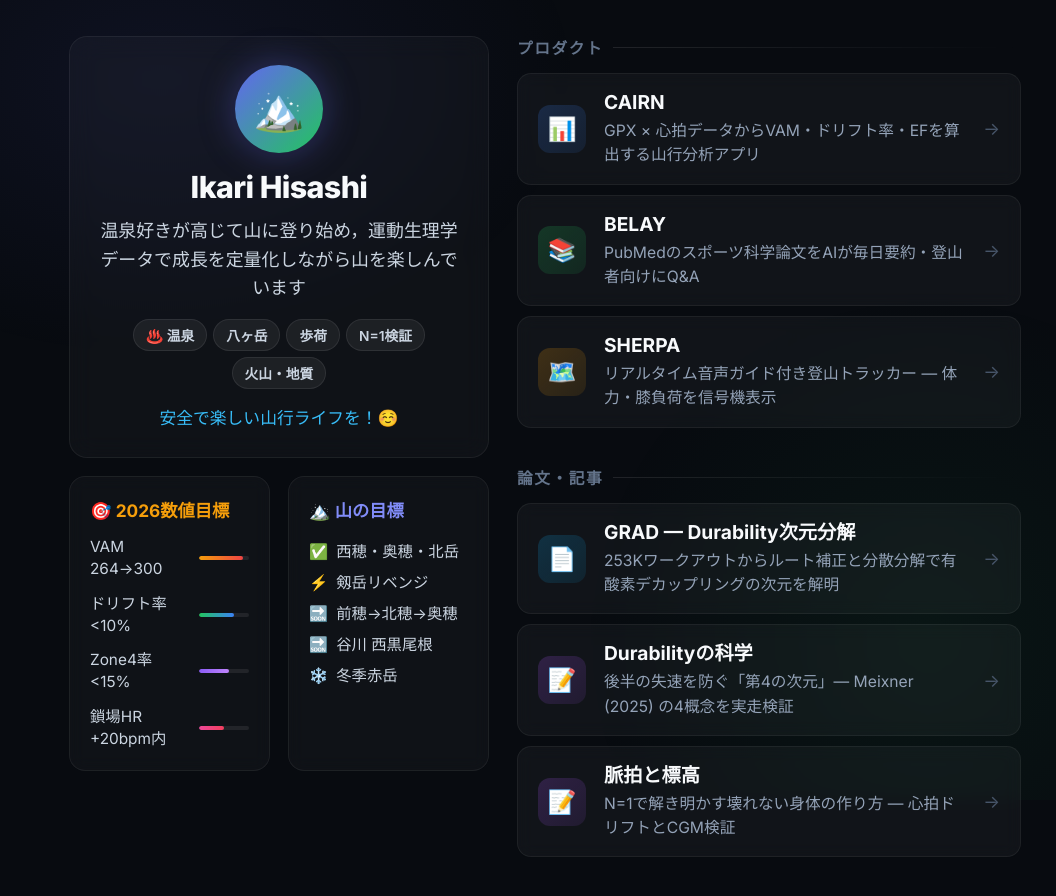
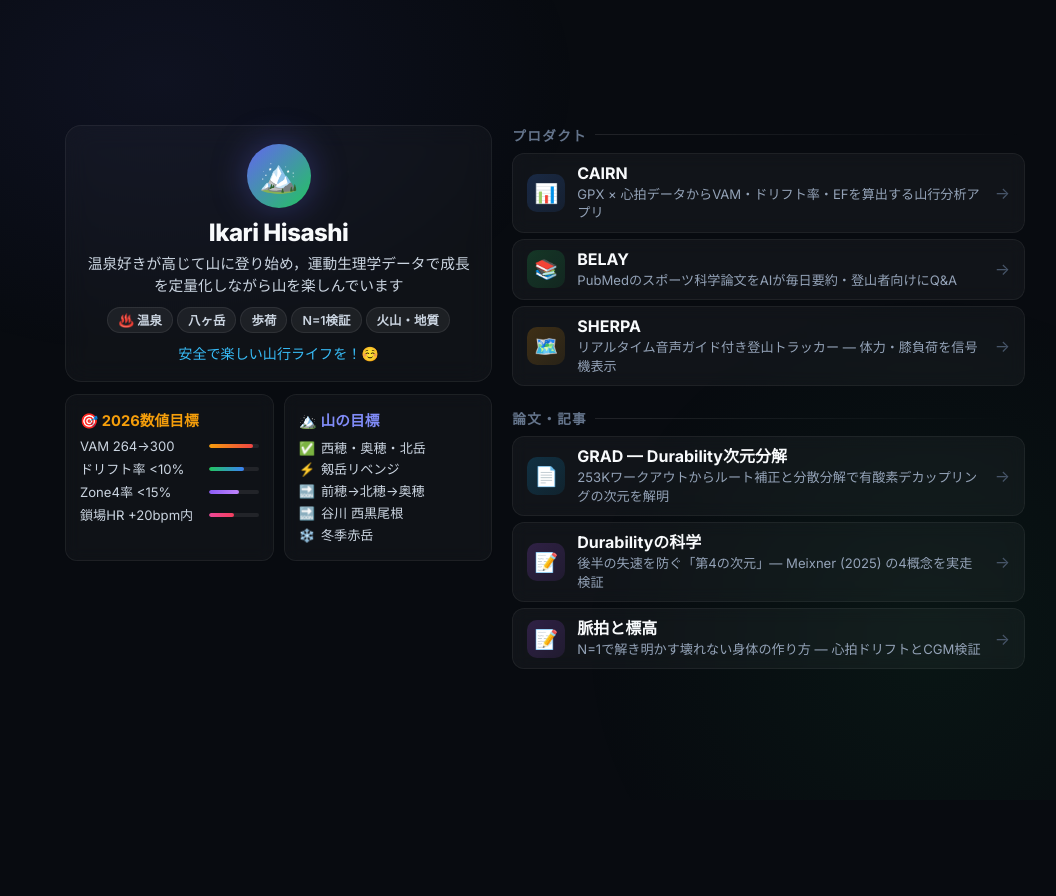
Before and after one commit to ikari12/links, a plain HTML site: page index.html in a window 1280 px wide. Shown: the whole page, without its empty margins (95-1151 px from the left). After the commit the page ends 800 px from the top, so only its background shows below. Drawn offline with Linux system fonts and the light colour scheme.

Commit message:
style: compact layout to fit one viewport

```diff
--- a/index.html
+++ b/index.html
@@ -38,14 +38,14 @@
     width: 100%;
     max-width: 1000px;
     margin: 0 auto;
-    padding: 36px 24px;
+    padding: 20px 20px;
   }
 
   /* 2-Column Dashboard Layout */
   .dashboard {
     display: grid;
     grid-template-columns: 1fr 1.2fr;
-    gap: 28px;
+    gap: 20px;
     align-items: start;
   }
 
@@ -53,13 +53,13 @@
   .left-col {
     display: flex;
     flex-direction: column;
-    gap: 18px;
+    gap: 12px;
   }
 
   /* Profile Card (Left Column) */
   .profile-card {
-    padding: 28px;
-    border-radius: 18px;
+    padding: 18px;
+    border-radius: 16px;
     background: rgba(255,255,255,0.03);
     border: 1px solid rgba(255,255,255,0.06);
     backdrop-filter: blur(12px);
@@ -68,10 +68,10 @@
   }
 
   .avatar {
-    width: 88px; height: 88px; border-radius: 50%;
+    width: 64px; height: 64px; border-radius: 50%;
     background: linear-gradient(135deg, #6366f1, #22c55e);
     display: inline-flex; align-items: center; justify-content: center;
-    font-size: 2.6rem; margin-bottom: 16px;
+    font-size: 2rem; margin-bottom: 10px;
     box-shadow: 0 0 28px rgba(99,102,241,0.25);
     animation: pulse 4s ease-in-out infinite;
   }
@@ -80,15 +80,15 @@
     50% { box-shadow: 0 0 44px rgba(99,102,241,0.45); }
   }
 
-  .profile-card h1 { font-size: 1.9rem; font-weight: 800; letter-spacing: -0.02em; margin-bottom: 12px; }
-  .profile-card .tagline { font-size: 1.12rem; color: #cbd5e1; line-height: 1.6; }
+  .profile-card h1 { font-size: 1.5rem; font-weight: 800; letter-spacing: -0.02em; margin-bottom: 6px; }
+  .profile-card .tagline { font-size: 0.92rem; color: #cbd5e1; line-height: 1.5; }
 
   .tags {
-    display: flex; flex-wrap: wrap; gap: 6px;
-    justify-content: center; margin-top: 16px;
+    display: flex; flex-wrap: wrap; gap: 4px;
+    justify-content: center; margin-top: 10px;
   }
   .tag {
-    font-size: 0.86rem; font-weight: 600; padding: 5px 12px;
+    font-size: 0.78rem; font-weight: 600; padding: 3px 10px;
     border-radius: 100px; background: rgba(255,255,255,0.06);
     color: #cbd5e1; border: 1px solid rgba(255,255,255,0.08);
   }
@@ -97,25 +97,25 @@
   .left-panels {
     display: grid;
     grid-template-columns: 1fr 1fr;
-    gap: 18px;
+    gap: 10px;
   }
 
   .panel {
-    padding: 20px; border-radius: 16px;
+    padding: 14px; border-radius: 12px;
     background: rgba(255,255,255,0.03); border: 1px solid rgba(255,255,255,0.06);
     backdrop-filter: blur(8px); -webkit-backdrop-filter: blur(8px);
   }
   .panel h3 {
-    font-size: 1.08rem; font-weight: 700; margin-bottom: 14px;
+    font-size: 0.92rem; font-weight: 700; margin-bottom: 8px;
     display: flex; align-items: center; gap: 6px;
   }
   .panel-goals h3 { color: #f59e0b; }
   .panel-targets h3 { color: #818cf8; }
 
   /* Goals */
-  .goal-row { display: flex; align-items: center; gap: 8px; margin-bottom: 12px; }
+  .goal-row { display: flex; align-items: center; gap: 6px; margin-bottom: 6px; }
   .goal-row:last-child { margin-bottom: 0; }
-  .goal-text { font-size: 0.96rem; color: #cbd5e1; flex: 1; line-height: 1.45; }
+  .goal-text { font-size: 0.82rem; color: #cbd5e1; flex: 1; line-height: 1.3; }
   .goal-bar-wrap {
     width: 50px; height: 4px; background: rgba(255,255,255,0.08);
     border-radius: 2px; overflow: hidden; flex-shrink: 0;
@@ -129,8 +129,8 @@
   /* Targets */
   .target-list { list-style: none; }
   .target-list li {
-    font-size: 0.96rem; color: #cbd5e1; padding: 4px 0;
-    display: flex; align-items: baseline; gap: 8px; line-height: 1.5;
+    font-size: 0.82rem; color: #cbd5e1; padding: 2px 0;
+    display: flex; align-items: baseline; gap: 6px; line-height: 1.35;
   }
   .target-list .done { color: #4ade80; flex-shrink: 0; }
   .target-list .next { color: #fbbf24; flex-shrink: 0; }
@@ -143,12 +143,12 @@
 
   /* Section divider */
   .section-header {
-    display: flex; align-items: center; gap: 10px;
-    margin: 0 0 14px; font-size: 0.98rem; font-weight: 700;
+    display: flex; align-items: center; gap: 8px;
+    margin: 0 0 8px; font-size: 0.85rem; font-weight: 700;
     text-transform: uppercase; letter-spacing: 0.1em; color: #64748b;
   }
   .right-col .section-header:not(:first-child) {
-    margin-top: 28px;
+    margin-top: 16px;
   }
   .section-header::after {
     content: ''; flex: 1; height: 1px;
@@ -157,8 +157,8 @@
 
   /* Link cards */
   .link-card {
-    display: flex; align-items: center; gap: 18px;
-    padding: 16px 20px; margin-bottom: 10px; border-radius: 14px;
+    display: flex; align-items: center; gap: 12px;
+    padding: 10px 14px; margin-bottom: 6px; border-radius: 12px;
     background: rgba(255,255,255,0.04); border: 1px solid rgba(255,255,255,0.06);
     backdrop-filter: blur(8px); -webkit-backdrop-filter: blur(8px);
     text-decoration: none; color: #f8fafc;
@@ -170,14 +170,14 @@
   }
 
   .link-icon {
-    width: 48px; height: 48px; border-radius: 12px;
+    width: 38px; height: 38px; border-radius: 10px;
     display: flex; align-items: center; justify-content: center;
-    font-size: 1.45rem; flex-shrink: 0;
+    font-size: 1.2rem; flex-shrink: 0;
   }
   .link-info { flex: 1; min-width: 0; }
-  .link-title { font-size: 1.2rem; font-weight: 700; line-height: 1.3; }
-  .link-desc { font-size: 0.98rem; color: #94a3b8; line-height: 1.55; margin-top: 4px; }
-  .link-arrow { color: #475569; font-size: 1.1rem; flex-shrink: 0; transition: transform 0.2s; }
+  .link-title { font-size: 1rem; font-weight: 700; line-height: 1.2; }
+  .link-desc { font-size: 0.82rem; color: #94a3b8; line-height: 1.4; margin-top: 2px; }
+  .link-arrow { color: #475569; font-size: 1rem; flex-shrink: 0; transition: transform 0.2s; }
   .link-card:hover .link-arrow { transform: translateX(3px); color: #cbd5e1; }
 
   .icon-lab   { background: linear-gradient(135deg, rgba(34,197,94,0.2), rgba(34,197,94,0.1)); color: #4ade80; }
@@ -187,9 +187,9 @@
   .icon-art2  { background: linear-gradient(135deg, rgba(168,85,247,0.2), rgba(168,85,247,0.1)); color: #c084fc; }
 
   .profile-footer {
-    font-size: 1.05rem;
-    margin-top: 16px;
-    color: #38bdf8; /* 水色（スカイブルー） */
+    font-size: 0.88rem;
+    margin-top: 10px;
+    color: #38bdf8;
   }
 
   /* Responsive styling: stack on mobile */
```
